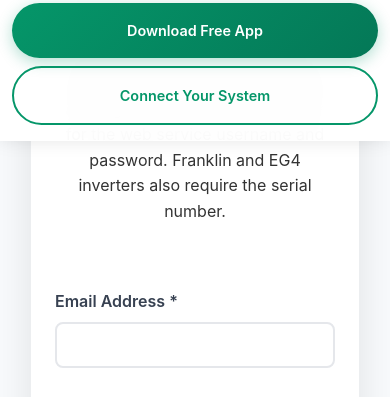
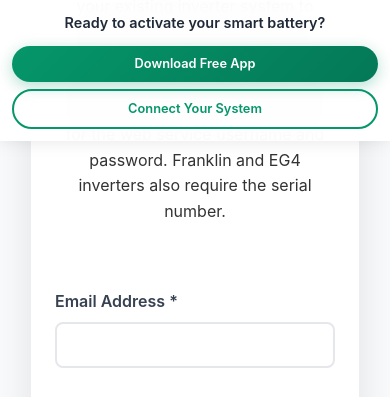
Before and after one commit to panpanfan/MicroGridWebsite, a plain HTML site: page diy-registration.html in a window 390 px wide. Shown: the part 703-1100 px from the top of the page. Drawn offline with Linux system fonts and the light colour scheme.

Commit message:
Change buttons' size for mobile

```diff
--- a/style.css
+++ b/style.css
@@ -493,12 +493,12 @@ html {
     .cta-bar-content {
         flex-direction: column;
         text-align: center;
-        gap: 0.75rem;
+        gap: 0.5rem;
     }
 
     .cta-bar-text {
-        font-size: 1rem;
-        margin-bottom: 0.5rem;
+        font-size: 0.95rem;
+        margin-bottom: 0.25rem;
     }
 
     .cta-bar-buttons {
@@ -510,13 +510,14 @@ html {
     .cta-bar-primary,
     .cta-bar-secondary {
         flex: 1;
-        min-width: 140px;
-        padding: 1rem;
-        font-size: 0.9rem;
+        min-width: 120px;
+        min-height: 36px;
+        padding: 0.6rem 1rem;
+        font-size: 0.85rem;
     }
 
     .sticky-cta-bar {
-        padding: 1rem 0.75rem;
+        padding: 0.75rem;
     }
 }
 
@@ -524,12 +525,20 @@ html {
     .cta-bar-buttons {
         flex-direction: column;
         width: 100%;
+        gap: 0.4rem;
     }
 
     .cta-bar-primary,
     .cta-bar-secondary {
         width: 100%;
         flex: none;
+        min-height: 32px;
+        padding: 0.5rem 0.8rem;
+        font-size: 0.8rem;
+    }
+
+    .cta-bar-text {
+        font-size: 0.9rem;
     }
 }
 
@@ -540,12 +549,12 @@ body {
 
 @media (max-width: 768px) {
     body {
-        padding-bottom: 140px;
+        padding-bottom: 110px;
     }
 }
 
 @media (max-width: 480px) {
     body {
-        padding-bottom: 180px;
+        padding-bottom: 120px;
     }
 }
```
